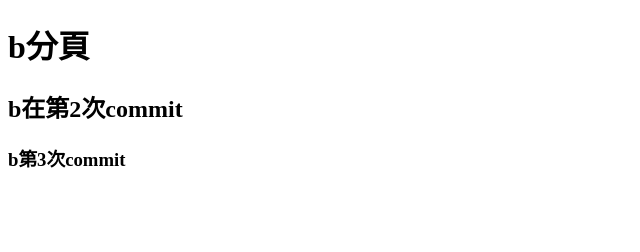
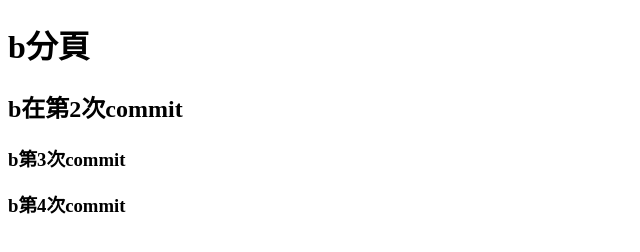
Before and after one commit to Syuan1996/gitA-2, a plain HTML site: page about.html in a window 1280 px wide. Shown: the whole page, without its empty margins (0-640 px from the left). Drawn offline with Linux system fonts and the light colour scheme.

Commit message:
第4次b的commit

```diff
--- a/about.html
+++ b/about.html
@@ -9,6 +9,7 @@
     <h1>b分頁</h1>
     <h2>b在第2次commit</h2>
     <h3>b第3次commit</h3>
+    <h3>b第4次commit</h3>
 
 </body>
 </html>
```
